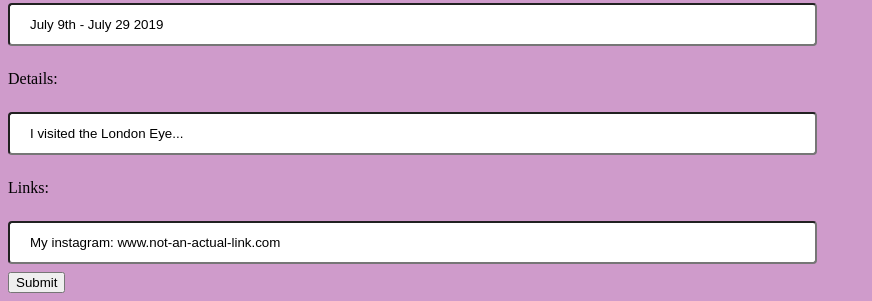
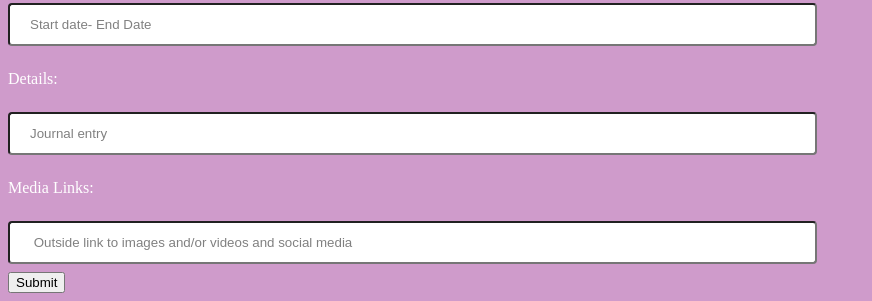
Before and after one commit to Froggerson/PinMaps, a Python web app: template templates/maps.html in a window 1280 px wide. Shown: the part 898-1199 px from the top of the page, without its empty margins (0-872 px from the left). Run offline with Jinja, Linux system fonts and the light colour scheme; the template is opened without the code that fills it, so the values that code supplies are empty; some libraries are stand-ins or nearby versions.

Commit message:
form edits

```diff
--- a/styles/maps.css
+++ b/styles/maps.css
@@ -51,6 +51,7 @@ body {
 .travel-details{
   width:80%;
   left:50%;
+  color: white;
 
 }
 input[type=text] {
@@ -60,4 +61,5 @@ input[type=text] {
   box-sizing: border-box;
   border-radius: 4px;
   left:50%;
+  color:gray;
 }
--- a/templates/maps.html
+++ b/templates/maps.html
@@ -26,15 +26,15 @@
    </div>
    <div class="travel-details">
      <form method=POST action="/map">
-       <p>Tell about your trip!</p>
+       <p>Tell us about your trip!</p>
        <p>Location:</p>
-       <input type="text" name="user-location" value="London, England">
+       <input type="text" name="user-location" value="City, State/Country">
        <br><p>Date:</p>
-       <input type="text" name="user-date" value="July 9th - July 29 2019">
+       <input type="text" name="user-date" value="Start date- End Date">
        <br><p>Details:</p>
-       <input type="text" name="user-details" value="I visited the London Eye...">
-       <br><p>Links:</p>
-       <input type="text" name="user-links" value="My instagram: www.not-an-actual-link.com">
+       <input type="text" name="user-details" value="Journal entry">
+       <br><p>Media Links:</p>
+       <input type="text" name="user-links" value=" Outside link to images and/or videos and social media">
        <br>
        <input type="submit" value="Submit">
      </form>
```
